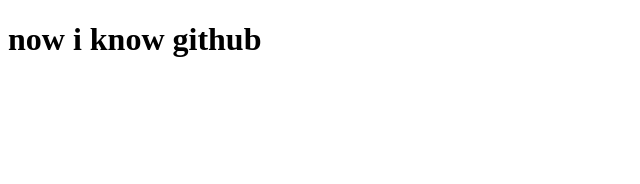
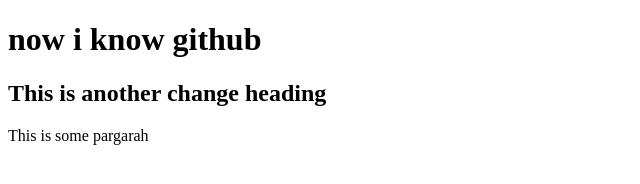
Before and after one commit to tamim005/3-5-send-small-incremental-changes-to-gihubs, a plain HTML site: page index.html in a window 1280 px wide. Shown: the whole page, without its empty margins (0-640 px from the left). Drawn offline with Linux system fonts and the light colour scheme.

Commit message:
added h2 and p

```diff
--- a/index.html
+++ b/index.html
@@ -9,5 +9,8 @@
 <body>
     <h1>now i know github</h1>
 
+    <h2>This is another change heading </h2>
+    <p>This is some pargarah</p>
+
 </body>
 </html>
```
